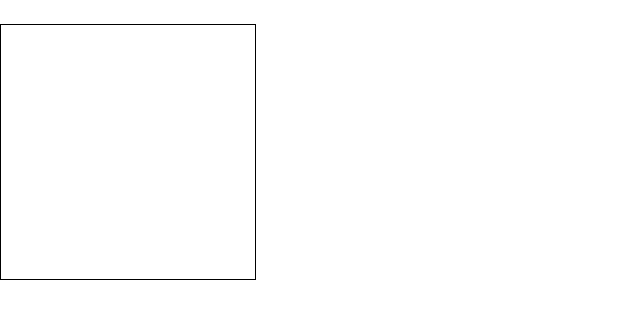
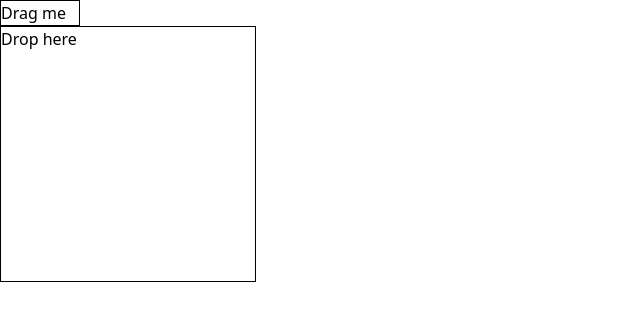
Before and after one commit to youyoumu/dnd-kit-practice, a React (Vite) app: page / in a window 1280 px wide. Shown: the top 320 px of the page, without its empty margins (0-640 px from the left). Built offline with nearby package versions, Linux system fonts and the light colour scheme.

Commit message:
Drag and drop working

```diff
--- a/src/App.jsx
+++ b/src/App.jsx
@@ -1,13 +1,23 @@
+import { useState } from 'react'
 import { DndContext } from '@dnd-kit/core'
 
+import { Droppable } from './Droppable'
 import { Draggable } from './Draggable'
-import { Droppable } from './Droppable'
 
 export default function App() {
+  const [isDropped, setIsDropped] = useState(false)
+  const draggableMarkup = <Draggable>Drag me</Draggable>
+
   return (
-    <DndContext>
-      <Draggable />
-      <Droppable />
+    <DndContext onDragEnd={handleDragEnd}>
+      {!isDropped ? draggableMarkup : null}
+      <Droppable>{isDropped ? draggableMarkup : 'Drop here'}</Droppable>
     </DndContext>
   )
+
+  function handleDragEnd(event) {
+    if (event.over && event.over.id === 'droppable') {
+      setIsDropped(true)
+    }
+  }
 }
--- a/src/Draggable.jsx
+++ b/src/Draggable.jsx
@@ -6,13 +6,20 @@ export function Draggable(props) {
   })
   const style = transform
     ? {
-        transform: `translate3d(${transform.x}px, ${transform.y}px, 0)`
+        transform: `translate3d(${transform.x}px, ${transform.y}px, 0)`,
+        backgroundColor: 'red'
       }
     : undefined
 
   return (
-    <button ref={setNodeRef} style={style} {...listeners} {...attributes}>
+    <div
+      ref={setNodeRef}
+      style={style}
+      {...listeners}
+      {...attributes}
+      className="border border-black w-20"
+    >
       {props.children}
-    </button>
+    </div>
   )
 }
```
